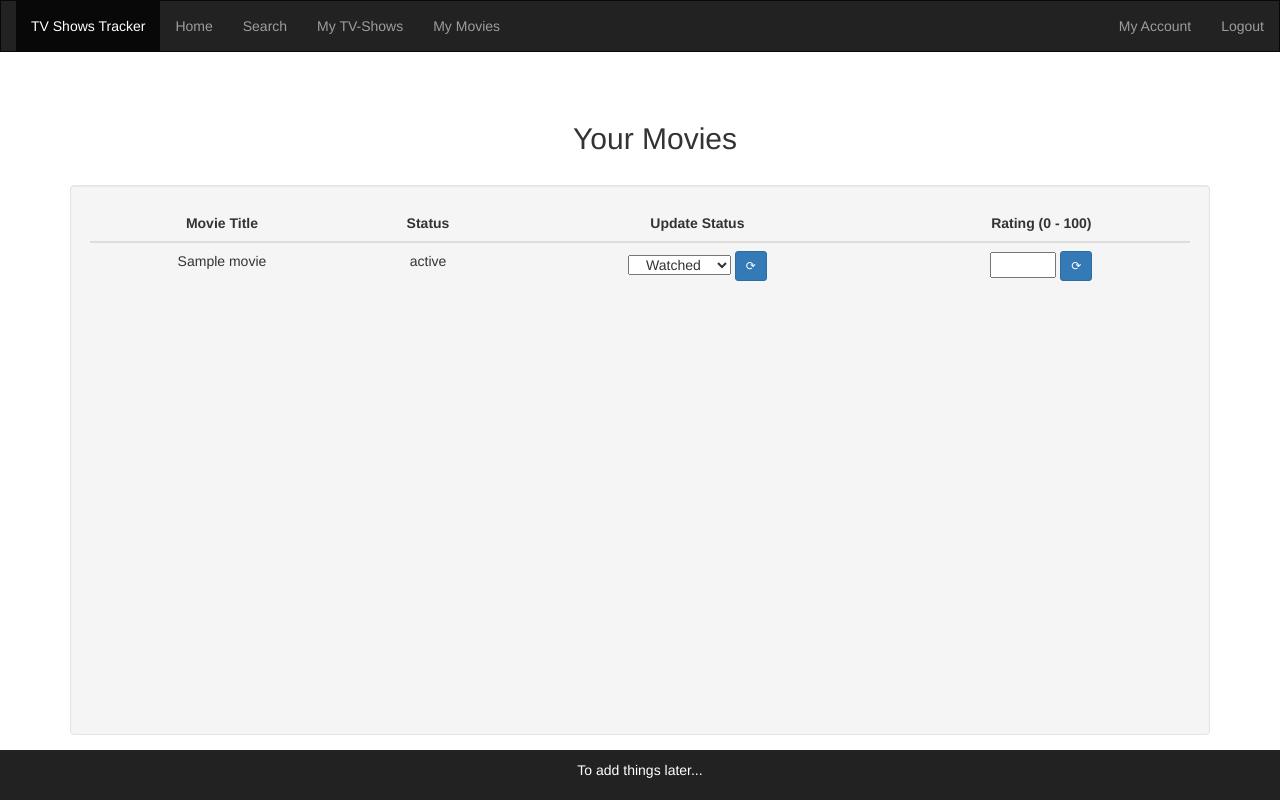
After one commit to S4G4R/tv-tracker, a Flask app: page /movies in a window 1280 px wide. The commit adds this page. Run offline with Flask 2, Linux system fonts and the light colour scheme; a user stored in the database is signed in; tables that the repository leaves empty hold one stand-in row (values such as "Sample post"); some libraries are stand-ins or nearby versions.

Commit message:
added movie tracking functionality

```diff
--- a/app/routes.py
+++ b/app/routes.py
@@ -1,7 +1,7 @@
 from flask import render_template, redirect, Blueprint, flash, request
 from werkzeug.security import generate_password_hash, check_password_hash
-from app.forms import LoginForm, RegisterForm, SearchForm, QuickAddForm, AddEpisodes, UpdateSeason
-from app.models import User, Show
+from app.forms import LoginForm, RegisterForm, SearchForm, QuickAddForm, AddEpisodes, UpdateSeason, ChangeStatus, ChangeRating
+from app.models import User, Show, Movie
 from app.search import search_movie, search_tv, search_by_id
 from flask_login import login_user, logout_user, login_required, current_user
 from tv import db, login_manager
@@ -152,6 +152,24 @@ def quickadd():
 
         flash('Added show successfully!', 'success')
 
+    else :
+        movie_present = Movie.query.filter_by(movie_id=id).first()
+
+        if movie_present:
+            flash('Movie already in your list!', 'error')
+            return redirect('/index')
+
+        new_movie = Movie(
+            movie_id = result['id'],
+            movie_name = result['title'],
+            user_id = current_user.id
+        )
+
+        db.session.add(new_movie)
+        db.session.commit()
+
+        flash('Added movie successfully!', 'success')
+
     return redirect('/index')
 
 @app_routing.route('/shows', methods=['GET','POST'])
@@ -190,3 +208,40 @@ def shows():
         return redirect('/shows')
 
     return render_template('shows.html', shows=shows, episodeform=episodeform, seasonform=seasonform)
+
+@app_routing.route('/movies', methods=['GET','POST'])
+@login_required
+def movies():
+
+    movies = Movie.query.filter_by(user_id=current_user.id).all()
+
+    changestatus = ChangeStatus()
+    changerating = ChangeRating()
+
+    if changestatus.submit1.data and changestatus.validate_on_submit():
+        id = changestatus.movie_id.data
+        status = changestatus.status.data
+
+        movie = db.session.query(Movie).filter_by(movie_id=id).first()
+
+        movie.status = status
+
+        db.session.commit()
+
+        flash('Updated successfully!', 'success')
+        return redirect('/movies')
+
+    if changerating.submit2.data and changerating.validate_on_submit():
+        id = changerating.movie_id.data
+        rating = changerating.rating.data
+
+        movie = db.session.query(Movie).filter_by(movie_id=id).first()
+
+        movie.rating = rating
+
+        db.session.commit()
+
+        flash('Updated successfully!', 'success')
+        return redirect('/movies')
+
+    return render_template('movies.html', movies=movies, changestatus=changestatus, changerating=changerating)
--- a/templates/layout.html
+++ b/templates/layout.html
@@ -43,7 +43,7 @@
                     {% if current_user.is_authenticated or current_user.is_active %}
                     <li><a href="/search">Search</a></li>
                     <li><a href="/shows">My TV-Shows</a></li>
-                    <li><a href="#">My Movies</a></li>
+                    <li><a href="/movies">My Movies</a></li>
                     {% endif %}
                 </ul>
                 <ul class="nav navbar-nav navbar-right">
--- /dev/null
+++ b/templates/movies.html
@@ -0,0 +1,70 @@
+{% extends 'layout.html' %}
+
+{% block title %}
+My Movies
+{% endblock %}
+
+{% block body %}
+<div class="inner-wrapper">
+    <div class="container">
+        <div class="row">
+            <div class="col-sm-4 col-sm-offset-4">
+                <h2 class="text-center fixed-top">Your Movies</h2>
+                <br>
+            </div>
+        </div>
+    </div>
+</div>
+
+{% if movies %}
+<div class="inner-wrapper scrollable well">
+
+    <table class="table text-center">
+        <thead>
+            <tr>
+                <th class="text-center" scope="col">Movie Title</th>
+                <th class="text-center" scope="col">Status</th>
+                <th class="text-center" scope="col">Update Status</th>
+                <th class="text-center" scope="col">Rating (0 - 100)</th>
+            </tr>
+        </thead>
+        <tbody>
+            {% for movie in movies %}
+            <tr>
+                <td>{{ movie.movie_name }}</td>
+                <td>{{ movie.status }}</td>
+                <td>
+                    <form role="form" method="post">
+                        {{ changestatus.csrf_token }}
+                        {{ changestatus.movie_id(value=movie.movie_id) }}
+                        {{ changestatus.status(value=movie.status, style="text-align:center;")  }}
+                        {{ changestatus.submit1(class_="btn btn-primary btn-sm") }}
+                    </form>
+                </td>
+                <td>
+                    <form role="form" method="post">
+                        {{ changerating.csrf_token }}
+                        {{ changerating.movie_id(value=movie.movie_id) }}
+                        {{ changerating.rating(value=movie.rating, style="text-align:center;")  }}
+                        {{ changerating.submit2(class_="btn btn-primary btn-sm") }}
+                    </form>
+                </td>
+            </tr>
+            {% endfor %}
+        </tbody>
+        {% if changerating.errors %}
+        <ul class=errors>
+            {% for error in changerating.rating.errors %}
+            <br>
+            <li><b>{{ error }}</b></li>
+            {% endfor %}
+        </ul>
+        {% endif %}
+    </table>
+</div>
+{% else %}
+<div class="alert alert-danger col-md-4 col-md-offset-4 text-center" align="center" role="alert">
+    <strong>No movies to display!</strong>
+</div>
+{% endif %}
+{% endblock %}
```
